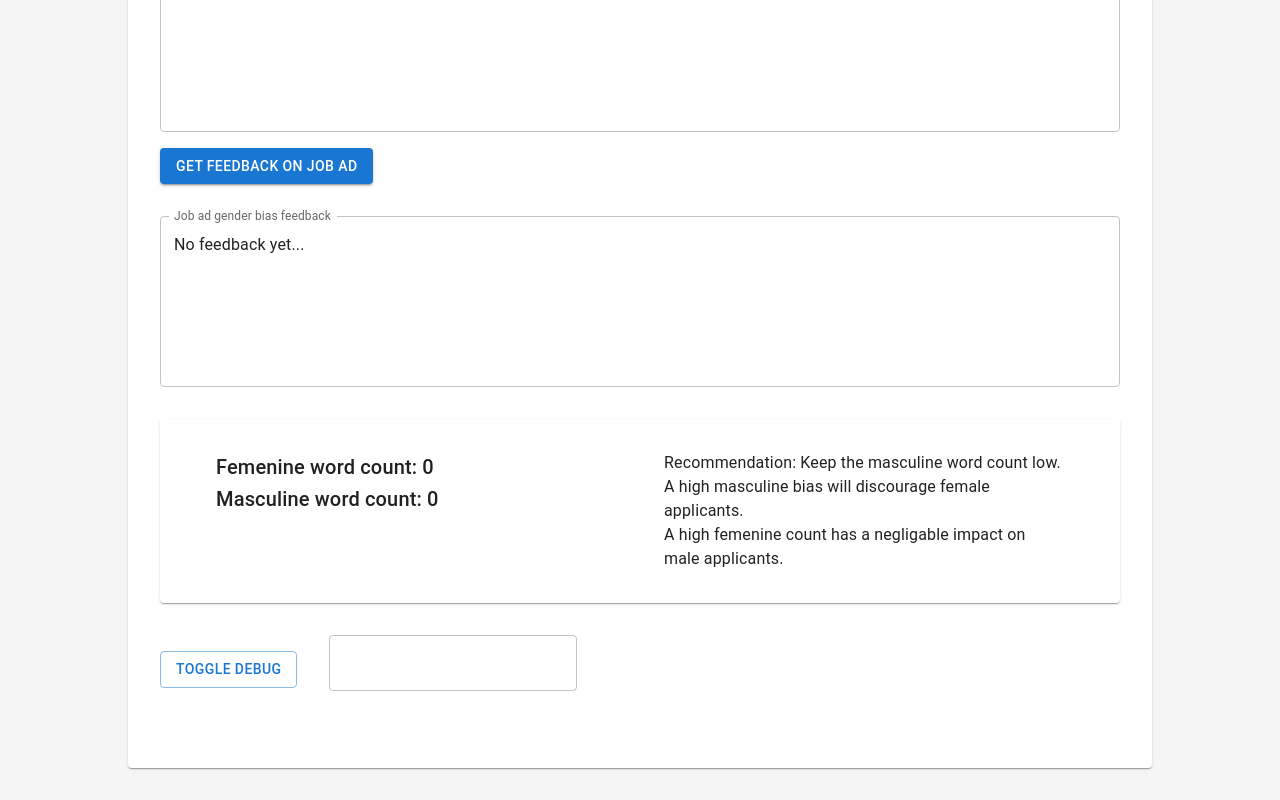
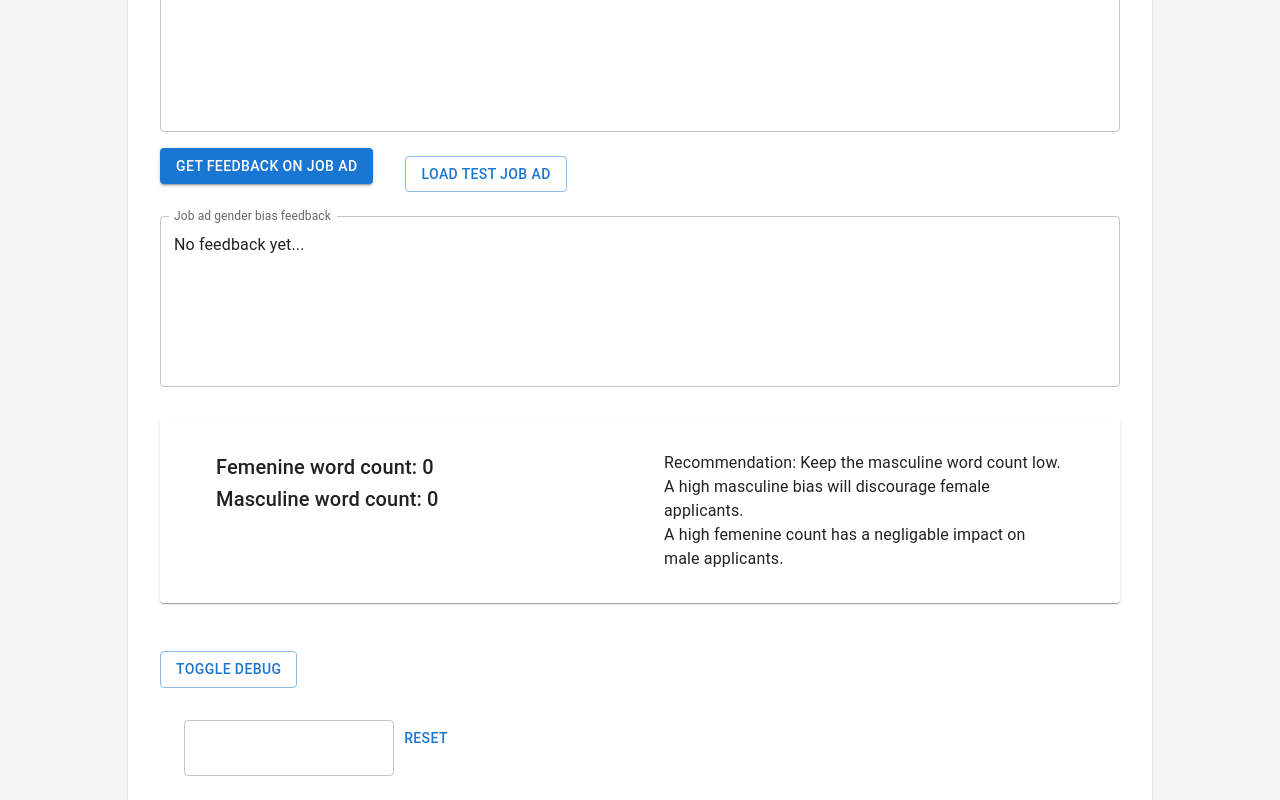
Before and after one commit to jav/jobad-gender-decoder-frontend, a React (Create React App) app: page / in a window 1280 px wide. Both pictures are taken after a click on the button "TOGGLE DEBUG". Shown: the part 257-1057 px from the top of the page. Built offline with nearby package versions, Linux system fonts and the light colour scheme; no server answers.

Commit message:
Add debug-mode with promptOverride.

```diff
--- a/src/App.tsx
+++ b/src/App.tsx
@@ -21,10 +21,14 @@ function App() {
   const [femenineWordCount, setFemenineWordCount] = useState(0)
   const [masculineWordCount, setMasculineWordCount] = useState(0)
   const [debug, setDebug] = useState(false)
-  const [feedbackPrompt, setFeedbackPrompt] = useState("")
+  const [feedbackPromptOverride, setFeedbackPromptOverride] = useState("")
 
   const jobAdInputChanged = (s: string) => {
     setJobAdInputText(() => s)
+    updateBias(s)
+  }
+
+  const updateBias = (s: string) => {
     setFemenineWordCount(() => countFemenineWords(s))
     setMasculineWordCount(() => countMasculineWords(s))
   }
@@ -37,7 +41,8 @@ function App() {
           "Content-Type": "application/json"
         },
         body: JSON.stringify({
-          jobAd: jobAdInputText
+          jobAd: jobAdInputText,
+          promptOverride: feedbackPromptOverride
         })
       })
       const data = await res.json()
@@ -51,15 +56,44 @@ function App() {
   }
 
   const toggleDebug = async () => {
-    setDebug(!debug)
-    const getPromptResponse: { prompt: string } = await fetch(REACT_APP_BACKEND_URL + "/getPrompt", {
-      method: "GET",
-      headers: {
-        "Content-Type": "application/json"
+    setDebug(() => !debug)
+  }
+
+  const resetPromptOverride = async () => {
+    try {
+      const res = await fetch(REACT_APP_BACKEND_URL + "/getPrompt", {
+        method: "GET",
+        headers: {
+          "Content-Type": "application/json"
+        }
+      })
+      if (!res.ok) {
+        console.log("⚠️ Backend does not supporting debug-mode.")
+        setFeedbackPromptOverride("⚠️ Backend does not supporting debug-mode.")
+        return
       }
-    })
-      .then(res => res.json())
-    setFeedbackPrompt(() => getPromptResponse["prompt"])
+      const data = await res.json()
+      console.log(data)
+      setFeedbackPromptOverride(data.prompt)
+    } catch (error) {
+      console.log(error)
+    }
+  }
+
+  const updatePromptOverride = (s: string) => {
+    setFeedbackPromptOverride(s)
+  }
+
+  const loadTestJobAd = async () => {
+    try {
+      const textJobAdText = await fetch("/testJobAd.txt").then(r => r.text())
+      setJobAdInputText(() => textJobAdText)
+      updateBias(textJobAdText)
+
+    }
+    catch (error) {
+      console.log(error)
+    }
   }
 
   return (
@@ -71,6 +105,7 @@ function App() {
           <Typography variant="body1" sx={{ mb: 2 }}>Paste your job ad text into the box below and click "Get Feedback!" to get started! </Typography>
           <JobAdInput value={jobAdInputText} onChange={(s: string) => jobAdInputChanged(s)} />
           <Button sx={{ marginTop: 2, marginBottom: 4, marginRight: 4 }} variant="contained" onClick={getFeedbackOnJobAd}>Get feedback on Job Ad</Button>
+          {debug ? <Button variant="outlined" onClick={() => loadTestJobAd()}>Load test Job Ad</Button> : null}
           <JobAdFeedback value={jobAdFeedback} />
           <Bias femenineWordCount={femenineWordCount} masculineWordCount={masculineWordCount} />
           {process.env.NODE_ENV === "development" ?
@@ -81,7 +116,14 @@ function App() {
             </Button> : null
           }
           {debug ?
-            <TextField>{feedbackPrompt}</TextField>
+            <Container>
+              <TextField
+                value={feedbackPromptOverride}
+                onChange={(e) => updatePromptOverride(e.target.value)}
+                multiline={true}
+              />
+              <Button onClick={() => resetPromptOverride()}>Reset</Button>
+            </Container>
             : null}
 
         </Box>
```
